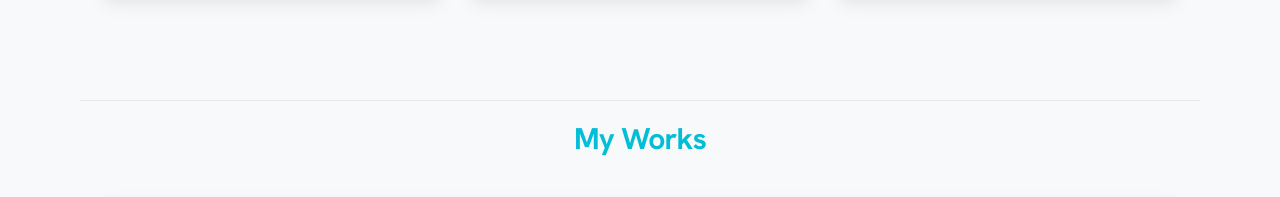
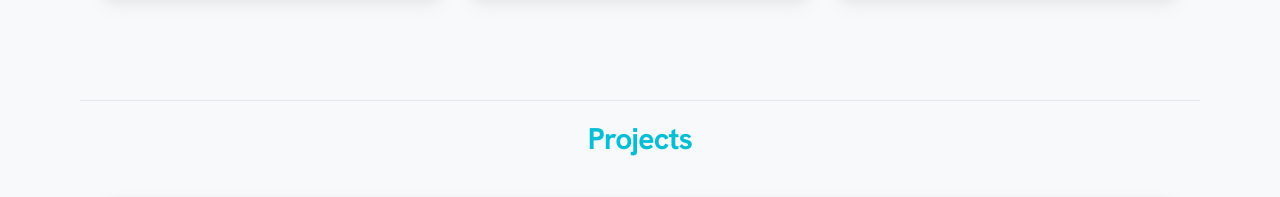
Before and after one commit to NalinPradhan/profilepage, a React (Create React App) app: page / in a window 1280 px wide. Shown: the part 813-1010 px from the top of the page. Built offline with nearby package versions, Linux system fonts and the light colour scheme; what tailwindcss-motion would draw is missing.

Commit message:
changed my works to projectss

```diff
--- a/src/components/Works.jsx
+++ b/src/components/Works.jsx
@@ -316,7 +316,7 @@ function Works() {
         id="works"
         className="m-4 sm:m-20 p-5 relative z-0 border-t dark:border-hidden leading-snug "
       >
-        <h2 className="section-heading text-center mb-10">My Works</h2>
+        <h2 className="section-heading text-center mb-10">Projects</h2>
         <div className="space-y-16">
           <div className="card overflow-hidden p-0">
             {projects.map((proj, idx) => (
```
